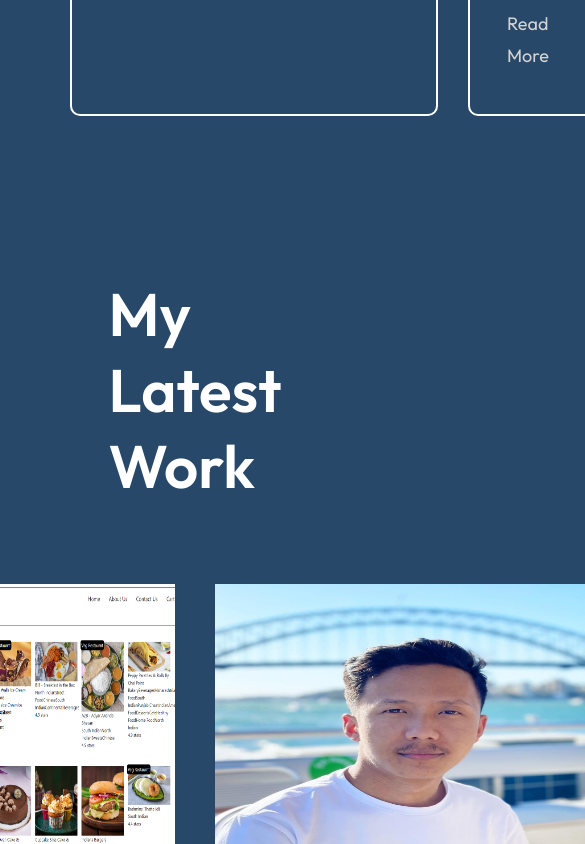
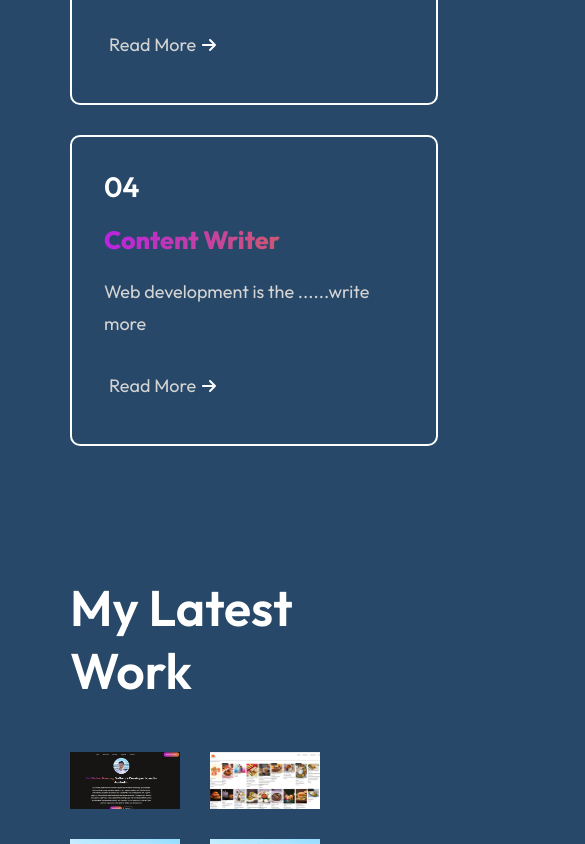
Before and after one commit to shukrat29/MyPortfolio, a React (Vite) app: page / in a window 390 px wide. Shown: the part 4841-5685 px from the top of the page, 585 px wide, since content can reach past the window. Built offline with nearby package versions, Linux system fonts and the light colour scheme.

Commit message:
made responsive my services and my latest work

```diff
--- a/src/components/mywork/MyWork.css
+++ b/src/components/mywork/MyWork.css
@@ -59,3 +59,34 @@
     gap: 30px;
     transition: 0.3s;
 }
+
+@media(max-width:768px){
+    .mywork{
+        gap:50px;
+        margin: 50px 70px;
+        align-items: start;
+    }
+    .mywork-title h1{
+        padding: 0;
+        font-size: 50px;
+        font-weight: 600;
+    }
+    .mywork-title img{
+        width: -130px;
+        margin-right: -20px;
+    }
+    .mywork-container{
+        grid-template-columns: 1fr 1fr;
+        gap: 30px;
+    }
+    .mywork-container img{
+        width: 100%;
+        height: 100%;
+    }
+    .mywork-showmore{
+        padding:  20px 40px;
+        font-size: 18px;
+        margin: 50px;
+        cursor: pointer;
+    }
+}
--- a/src/components/services/Services.css
+++ b/src/components/services/Services.css
@@ -105,7 +105,9 @@
 
 
     .services-container{
-        grid-template-columns: 1fr 1fr;
+        grid-template-columns: 1fr;
         gap: 30px;
+
     }
+
 }
```
